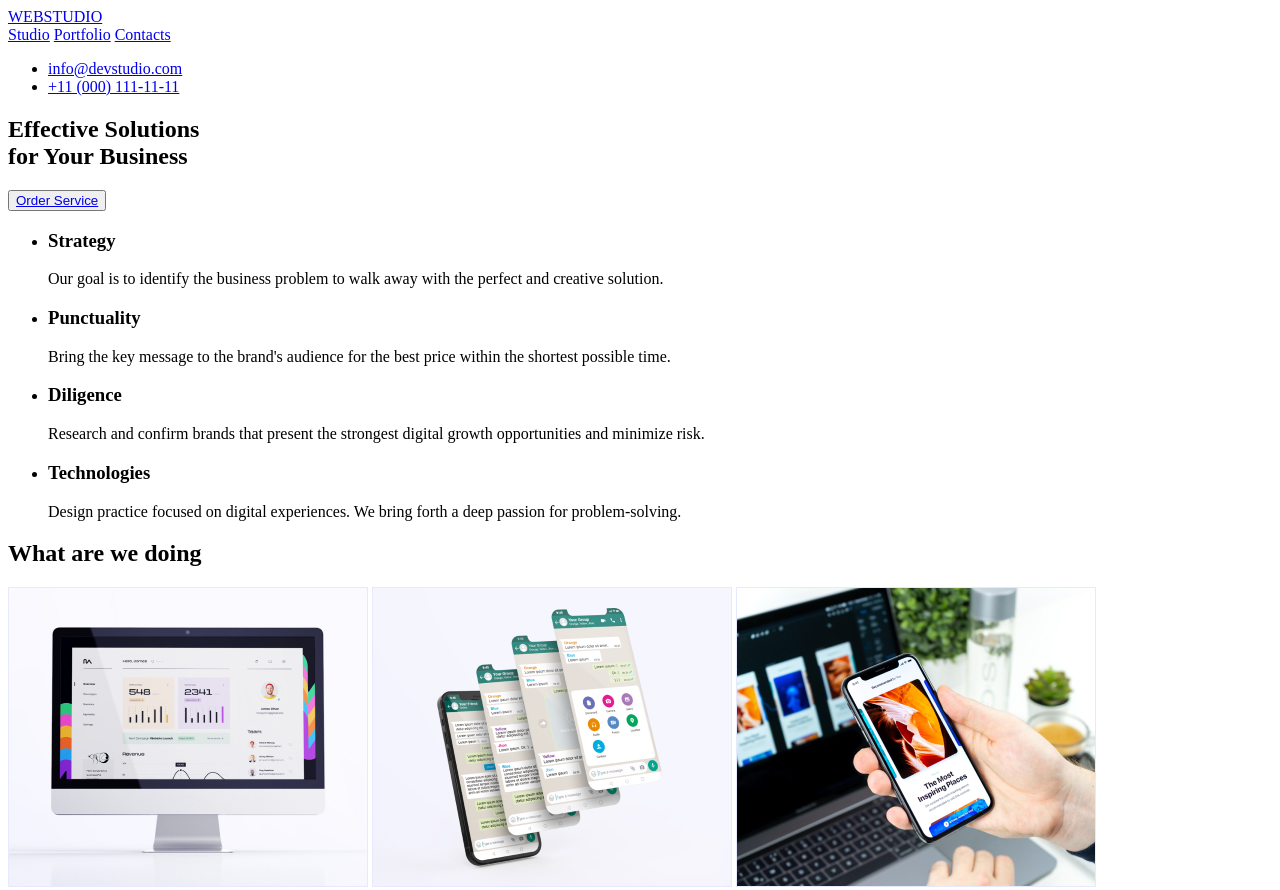
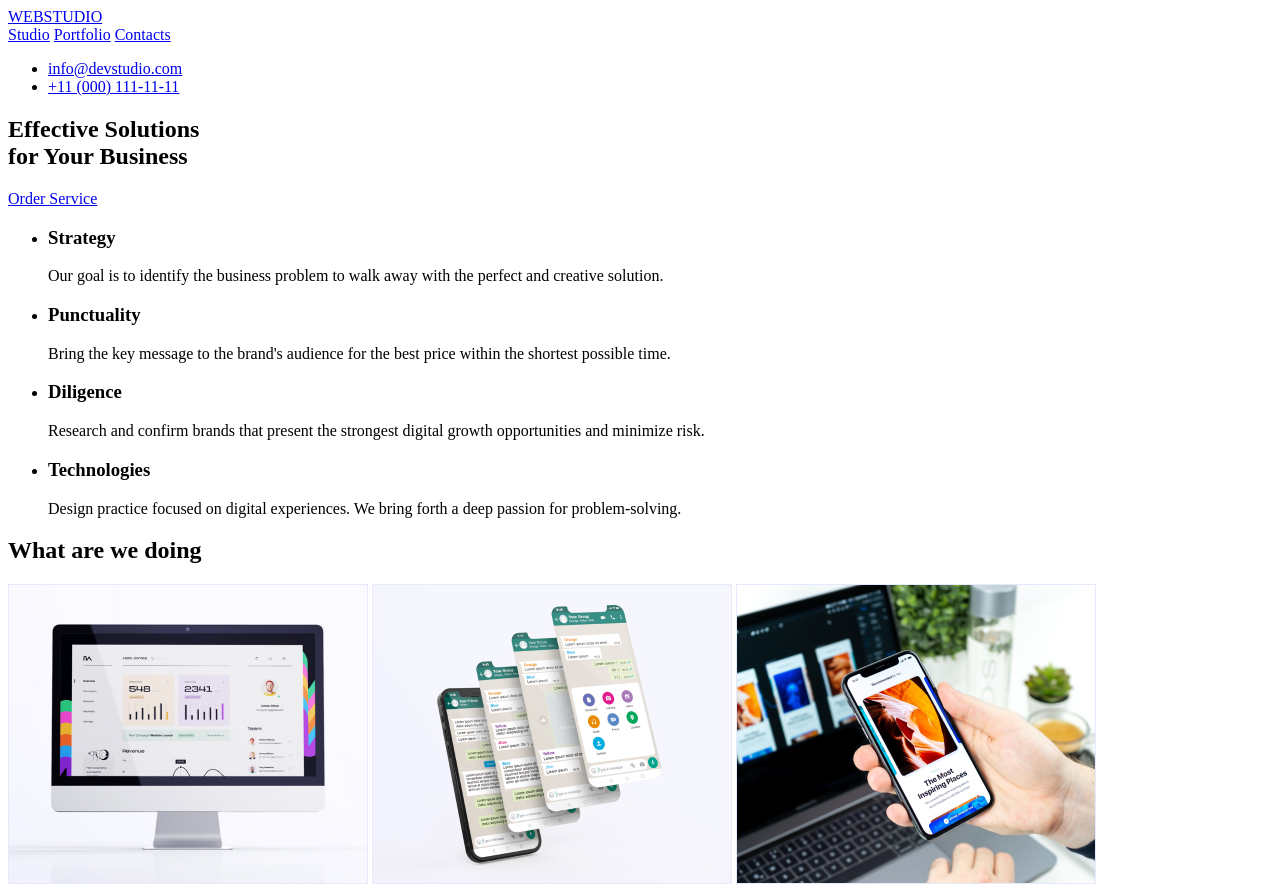
Before and after one commit to magilda/goit-markup-hw-01, a plain HTML site: page index.html in a window 1280 px wide. Shown: the top 890 px of the page. Drawn offline with Linux system fonts and the light colour scheme.

Commit message:
Update index.html

```diff
--- a/index.html
+++ b/index.html
@@ -23,9 +23,7 @@
 <main>
     <section>
         <h1>Effective Solutions <br/> for Your Business</h1>
-    <button>
-        <a href="/">Order Service</a>
-    </button>
+        <a type="button" href="/index.html">Order Service</a>
     </section>
 
 <section>
```
